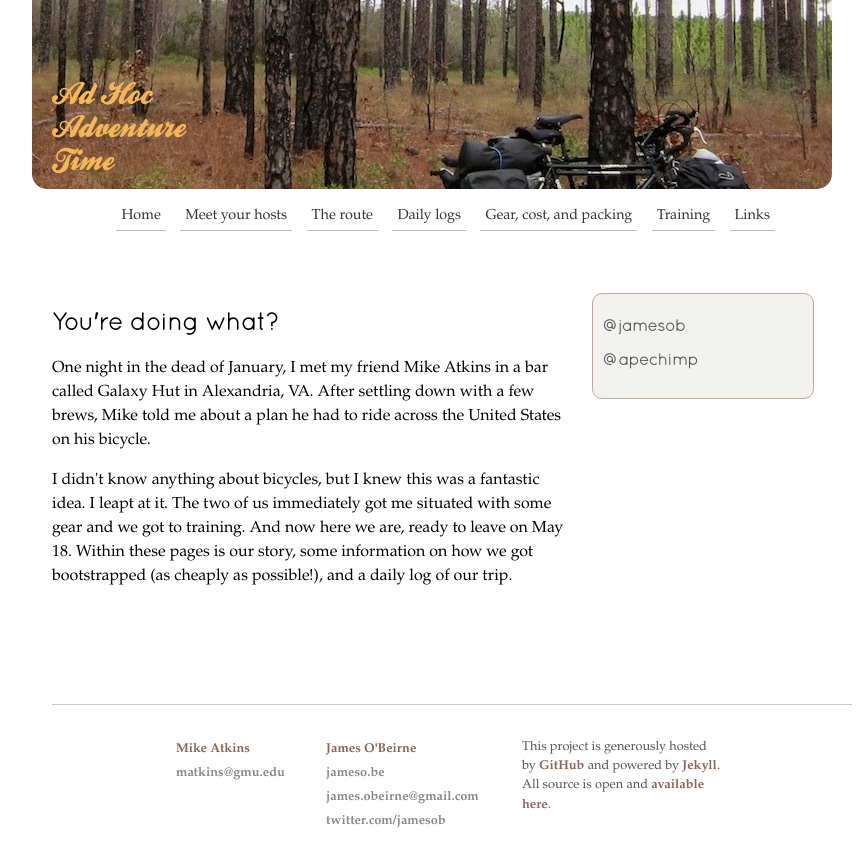
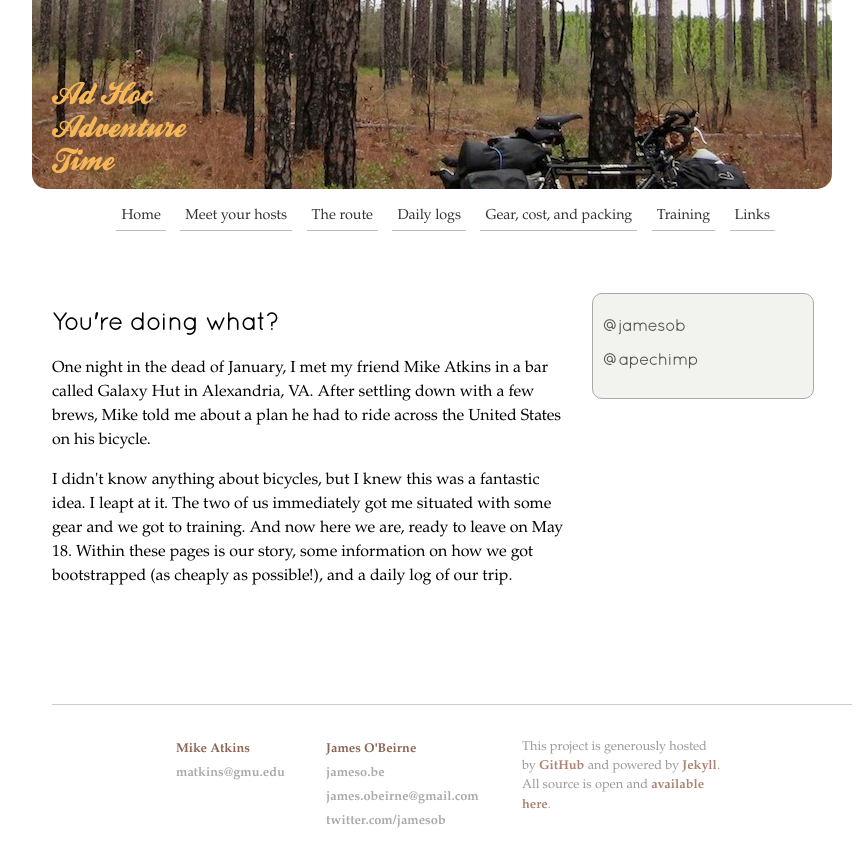
Before and after one commit to jamesob/biketrip, a Jekyll site: the page built from index.html, in a window 1280 px wide. Shown: the top 867 px of the page, without its empty margins (208-1071 px from the left). Built offline with Jekyll 4.4.1, drawn with Linux system fonts in a browser that asks for light colours.

Commit message:
lighter footer colors

```diff
--- a/css/presentation.css
+++ b/css/presentation.css
@@ -173,7 +173,8 @@ img.bio {
   -moz-border-radius: 10px;
   border-radius: 10px;
   border-radius: 10px;
-  border: 1px solid #C6A49A;
+  /* border: 1px solid #C6A49A; */
+  border: 1px solid #AAA;
   background-color: #F2F2EE;
   color: #555;
 }
@@ -235,11 +236,11 @@ img.bio {
 
 #footer a {
   text-decoration: none;
-  color: #888;
+  color: #AAA;
 }
 
 #footer a:hover {
-  color: #DDD;
+  color: #CCC;
 }
 
 #footer ul {
@@ -256,9 +257,9 @@ img.bio {
 }
 
 #github {
-  color: #555;
+  color: #999;
 }
 
 #github a {
-  color: #8C6354;
+  color: #AC8374;
 }
```
